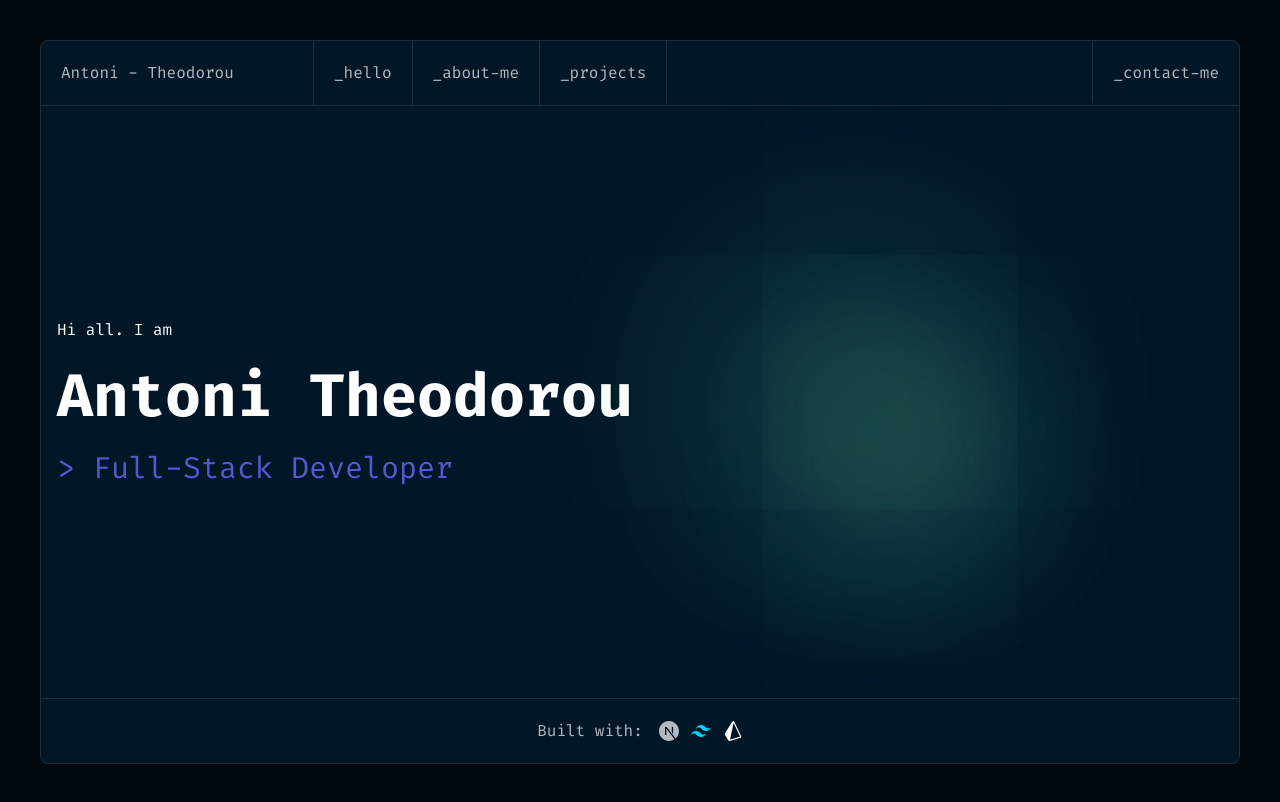
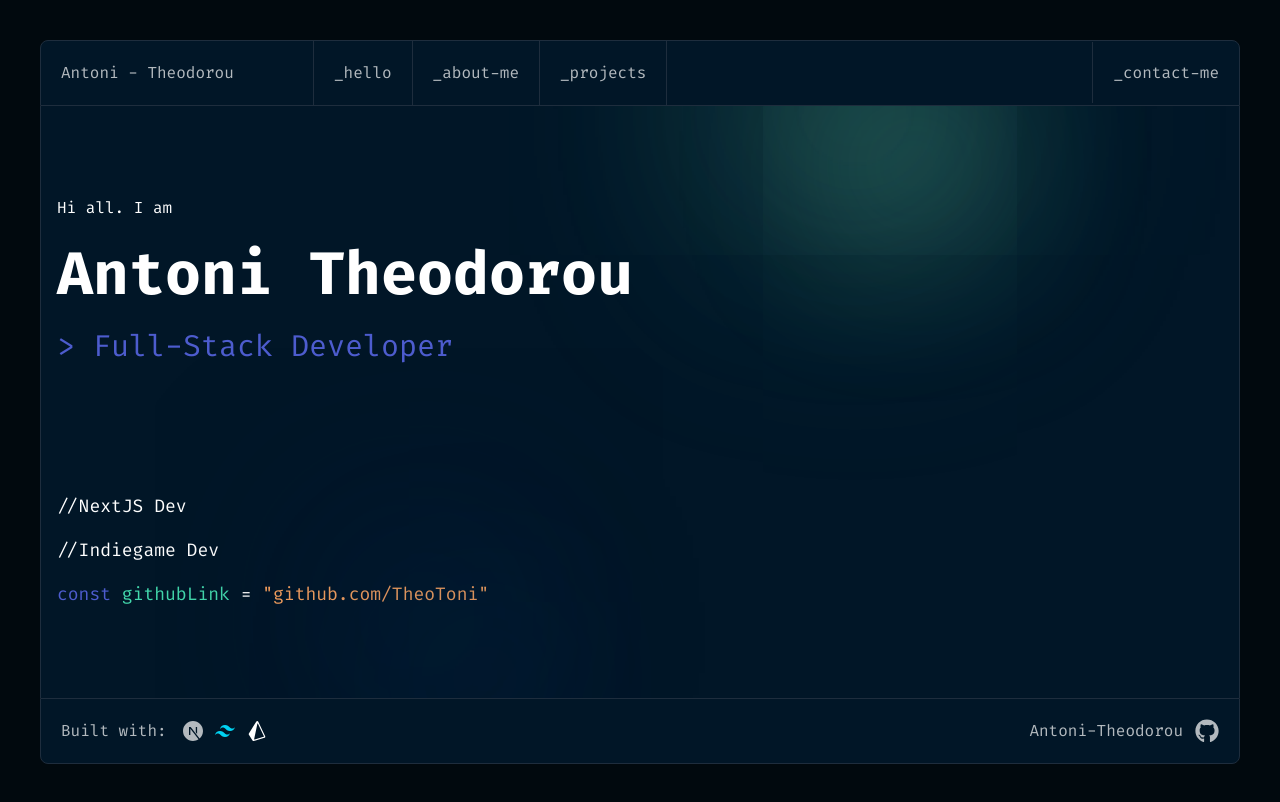
Before and after one commit to TheoToni/portfolio, a Next.js app: page / in a window 1280 px wide. Built offline with nearby package versions, Linux system fonts and the light colour scheme.

Commit message:
seperate glow component, footer with github link, homepage progress

```diff
--- a/src/app/components/footer.tsx
+++ b/src/app/components/footer.tsx
@@ -1,9 +1,11 @@
 import { SiNextdotjs, SiTailwindcss, SiPrisma } from "react-icons/si";
+import { FaGithub } from "react-icons/fa";
 
 export default function Footer() {
   return (
     <footer className="bg-[#011627] p-5 text-white/70 border border-[#1e2d3d] rounded-b-lg">
-      <div className="flex items-center justify-center gap-4">
+      <div className="flex items-center justify-between flex-wrap gap-4">
+        <div className="flex items-center gap-4">
           <p>Built with:</p>
           <div className="flex gap-3">
             <SiNextdotjs size={20} title="Next.js" />
@@ -15,6 +17,18 @@ export default function Footer() {
             <SiPrisma size={20} title="Prisma" className="text-white" />
           </div>
         </div>
+        <div className="flex gap-3">
+          <p>Antoni-Theodorou</p>
+          <a
+            href="https://github.com/TheoToni"
+            target="_blank"
+            rel="noopener noreferrer"
+            className="hover:text-white transition-colors duration-300"
+          >
+            <FaGithub size={24} title="GitHub" />
+          </a>
+        </div>
+      </div>
     </footer>
   );
 }
--- /dev/null
+++ b/src/app/components/glow.tsx
@@ -0,0 +1,31 @@
+import React from "react";
+
+interface GlowProps {
+  color: string;
+  position?: string;
+  animate?: boolean;
+}
+
+export default function Glow({
+  color,
+  position = "right-96",
+  animate = false,
+}: GlowProps) {
+  const hexToRgba = (hex: string, alpha: number) => {
+    const r = parseInt(hex.slice(1, 3), 16);
+    const g = parseInt(hex.slice(3, 5), 16);
+    const b = parseInt(hex.slice(5, 7), 16);
+    return `rgba(${r}, ${g}, ${b}, ${alpha})`;
+  };
+
+  const rgbaColor = color.startsWith("#") ? hexToRgba(color, 0.15) : color;
+
+  return (
+    <div
+      className={`absolute ${position} ${animate ? "animate-pulse" : ""}`}
+      style={{
+        boxShadow: `60px 60px 150px 100px ${rgbaColor}, 0 0 200px 120px ${rgbaColor}, 0 0 250px 150px ${rgbaColor}`,
+      }}
+    ></div>
+  );
+}
--- a/src/app/page.tsx
+++ b/src/app/page.tsx
@@ -1,15 +1,12 @@
+import Glow from "./components/Glow";
+
 export default function Home() {
   return (
     <main className="h-[calc(100vh-13rem)] relative flex flex-col items-center justify-center overflow-hidden w-full">
-      <div
-        className="absolute right-96 "
-        style={{
-          boxShadow:
-            "60px 60px 150px 100px rgba(110, 231, 183, 0.15), 0 0 200px 120px rgba(110, 231, 183, 0.15), 0 0 250px 150px rgba(110, 231, 183, 0.15)",
-        }}
-      ></div>
+      <Glow color="#6ee7b7" position="right-96 top-0" />
+      <Glow color="#172D57" position="left-96 bottom-20" animate={true} />
 
-      <div className="max-w-7xl w-full px-4">
+      <div className="max-w-7xl w-full px-4 flex flex-col gap-32">
         <div className="z-10 text-white flex flex-col gap-6">
           <p>Hi all. I am</p>
           <h1 className="sm:text-6xl text-4xl font-bold ">Antoni Theodorou</h1>
@@ -17,6 +14,22 @@ export default function Home() {
             &gt; Full-Stack Developer
           </p>
         </div>
+        <div className="flex flex-col gap-4 text-lg text-white">
+          <p>//NextJS Dev</p>
+          <p>//Indiegame Dev</p>
+          <p>
+            <span className="text-[#4d5cce]">const</span>{" "}
+            <span className="text-[#43d9ad]">githubLink</span> ={" "}
+            <a
+              href="https://github.com/TheoToni"
+              target="_blank"
+              rel="noopener noreferrer"
+              className="text-[#fea55f] "
+            >
+              "github.com/TheoToni"
+            </a>
+          </p>
+        </div>
       </div>
     </main>
   );
```
Lines whose indentation alone changed are shown as unchanged.
